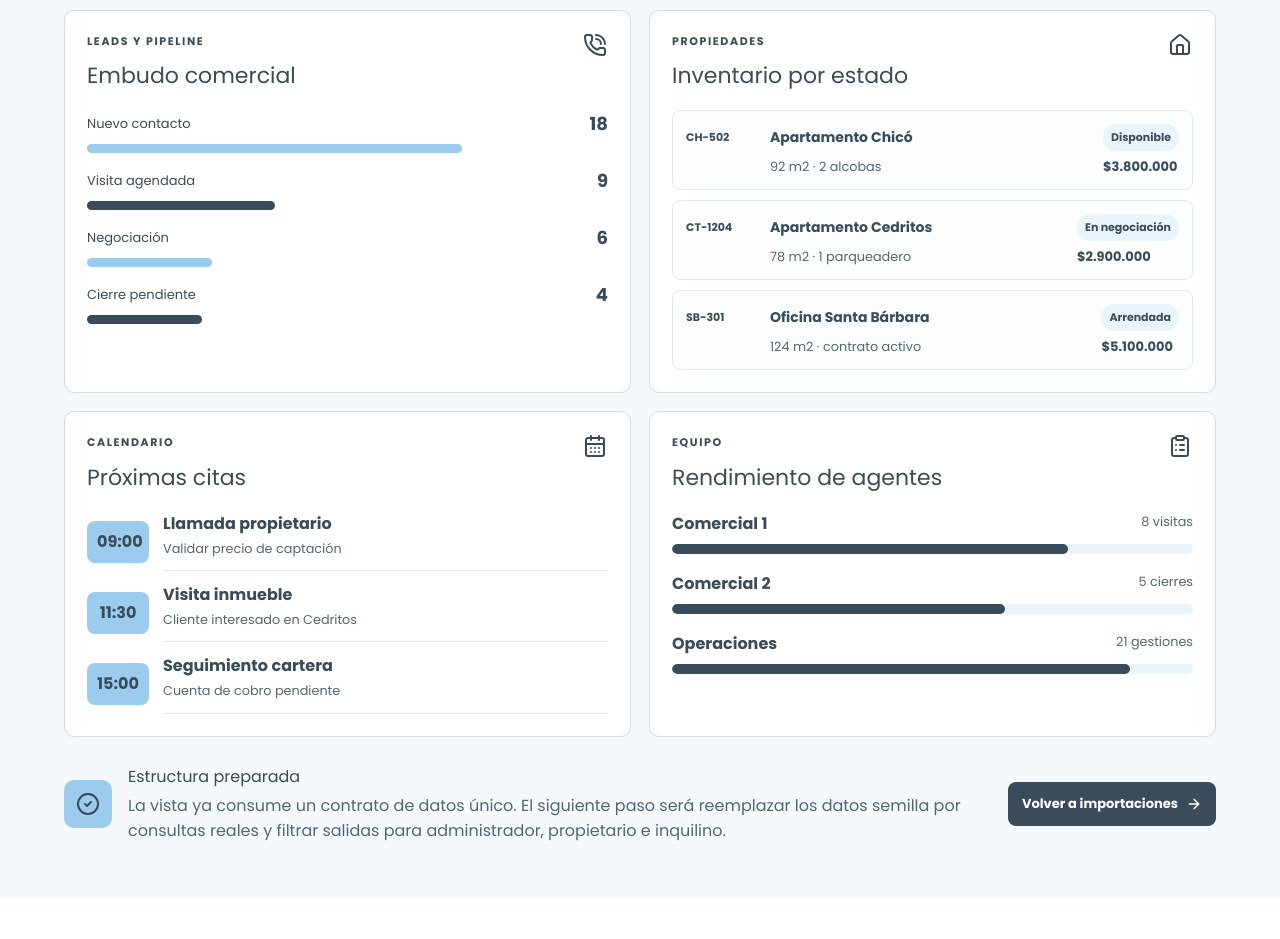
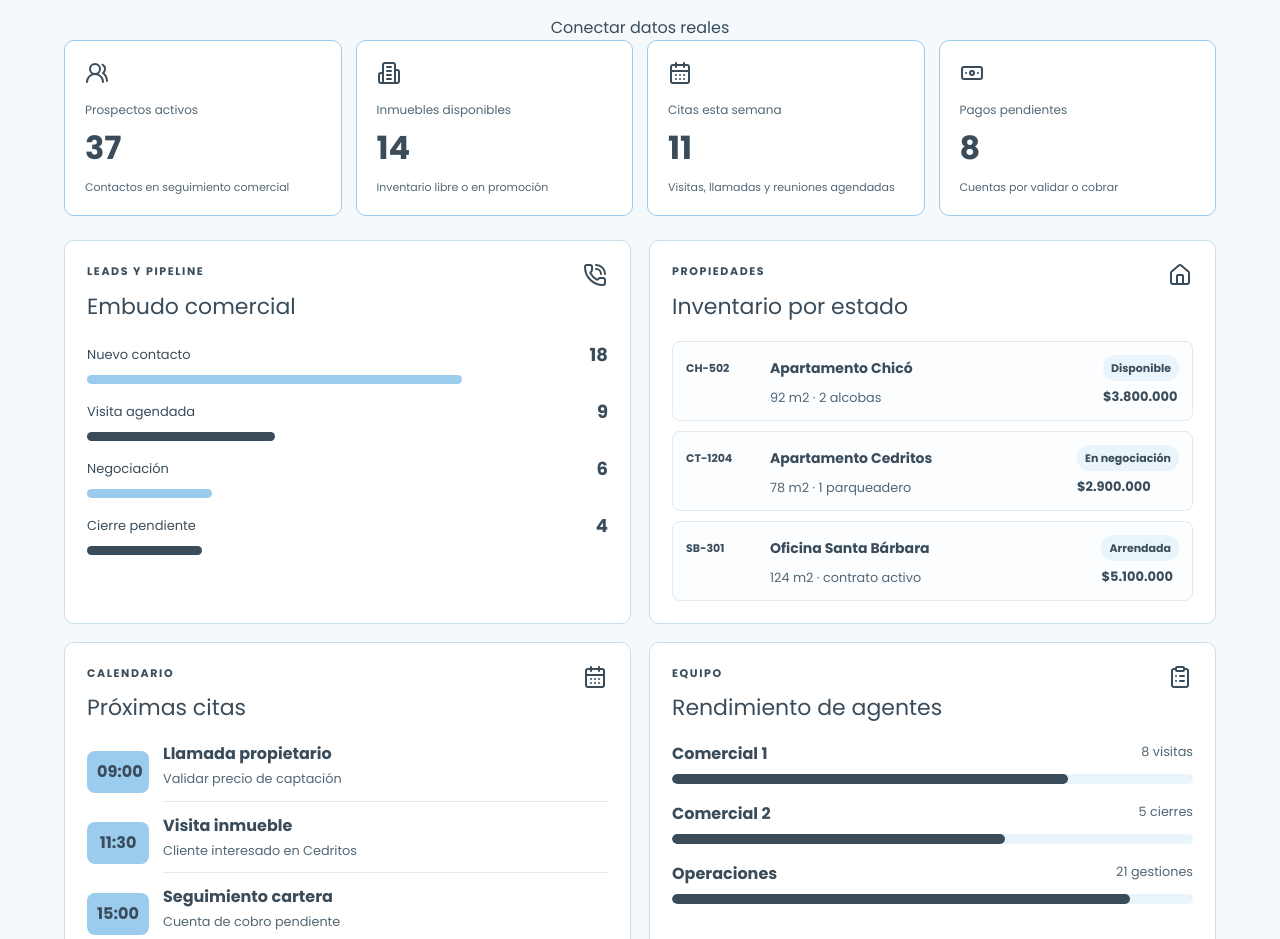
Before and after one commit to KioskoInmobiliario/portalKiosko, a Next.js app: page /admin/dashboard in a window 1280 px wide. Shown: the part 613-1552 px from the top of the page. Before the commit the page ends 1511 px from the top, so only its background shows below. Built offline with nearby package versions, Linux system fonts and the light colour scheme.

Commit message:
Separa tablero CRM conectado

```diff
--- a/app/admin/dashboard/page.tsx
+++ b/app/admin/dashboard/page.tsx
@@ -1,27 +1,9 @@
 import Image from 'next/image';
 import Link from 'next/link';
-import {
-  ArrowRight,
-  Banknote,
-  Building2,
-  CalendarDays,
-  CheckCircle2,
-  ClipboardList,
-  Home,
-  LineChart,
-  PhoneCall,
-  ShieldCheck,
-  UsersRound,
-} from 'lucide-react';
-import { getAdminDashboardData, type DashboardMetric } from '@/lib/admin-dashboard';
+import { ShieldCheck } from 'lucide-react';
+import { getAdminDashboardData } from '@/lib/admin-dashboard';
+import DashboardBoard from './dashboard-board';
 import styles from './dashboard.module.css';
-
-const metricIcons: Record<DashboardMetric['id'], typeof UsersRound> = {
-  leads: UsersRound,
-  available_properties: Building2,
-  appointments: CalendarDays,
-  pending_payments: Banknote,
-};
 
 export const metadata = {
   title: 'Dashboard CRM | Portal Kiosko',
@@ -29,11 +11,6 @@ export const metadata = {
 
 export default async function AdminDashboardPage() {
   const dashboard = await getAdminDashboardData();
-  const updatedAt = new Intl.DateTimeFormat('es-CO', {
-    dateStyle: 'medium',
-    timeStyle: 'short',
-    timeZone: 'America/Bogota',
-  }).format(new Date(dashboard.generatedAt));
 
   return (
     <main className={styles.shell}>
@@ -48,106 +25,7 @@ export default async function AdminDashboardPage() {
         </nav>
         <span className={styles.adminLabel}><ShieldCheck size={17} /> Borrador Fase 1</span>
       </header>
-
-      <section className={styles.hero}>
-        <div>
-          <p className={styles.eyebrow}>CRM inmobiliario</p>
-          <h1>Panel central para gestión comercial y operativa</h1>
-          <p>Primera propuesta visual alineada con el manual de marca: inventario, prospectos, agenda, rendimiento y finanzas en una sola vista.</p>
-        </div>
-        <div className={styles.heroCard}>
-          <LineChart />
-          <strong>{dashboard.finance.value}</strong>
-          <span>{dashboard.finance.description}</span>
-        </div>
-      </section>
-
-      <section className={styles.dataStatus} aria-label="Estado de datos">
-        <strong>{dashboard.source === 'seed' ? 'Datos semilla' : 'Datos conectados'}</strong>
-        <span>Última actualización: {updatedAt}. Estructura lista para conectar base definitiva y permisos por perfil.</span>
-      </section>
-
-      <section className={styles.metrics} aria-label="Indicadores principales">
-        {dashboard.metrics.map((metric) => {
-          const Icon = metricIcons[metric.id];
-          return <article key={metric.id}><Icon /><span>{metric.label}</span><strong>{metric.value}</strong><small>{metric.description}</small></article>;
-        })}
-      </section>
-
-      <section className={styles.grid}>
-        <article className={styles.panel}>
-          <div className={styles.panelTitle}>
-            <div><p className={styles.eyebrow}>Leads y pipeline</p><h2>Embudo comercial</h2></div>
-            <PhoneCall />
-          </div>
-          <div className={styles.pipeline}>
-            {dashboard.pipeline.map((item) => (
-              <div key={item.id}>
-                <span>{item.label}</span>
-                <strong>{item.value}</strong>
-                <i className={item.accent === 'sky' ? styles.sky : styles.slate} style={{ width: `${Math.max(item.value * 4, 22)}%` }} />
-              </div>
-            ))}
-          </div>
-        </article>
-
-        <article className={styles.panel}>
-          <div className={styles.panelTitle}>
-            <div><p className={styles.eyebrow}>Propiedades</p><h2>Inventario por estado</h2></div>
-            <Home />
-          </div>
-          <div className={styles.propertyList}>
-            {dashboard.properties.map((property) => (
-              <div key={property.id}>
-                <span>{property.code}</span>
-                <strong>{property.title}</strong>
-                <small>{property.detail}</small>
-                <em>{property.status}</em>
-                <b>{property.value}</b>
-              </div>
-            ))}
-          </div>
-        </article>
-
-        <article className={styles.panel}>
-          <div className={styles.panelTitle}>
-            <div><p className={styles.eyebrow}>Calendario</p><h2>Próximas citas</h2></div>
-            <CalendarDays />
-          </div>
-          <div className={styles.agenda}>
-            {dashboard.agenda.map((event) => (
-              <div key={event.id}>
-                <time>{event.time}</time>
-                <span><strong>{event.title}</strong><small>{event.detail}</small></span>
-              </div>
-            ))}
-          </div>
-        </article>
-
-        <article className={styles.panel}>
-          <div className={styles.panelTitle}>
-            <div><p className={styles.eyebrow}>Equipo</p><h2>Rendimiento de agentes</h2></div>
-            <ClipboardList />
-          </div>
-          <div className={styles.agents}>
-            {dashboard.team.map((agent) => (
-              <div key={agent.id}>
-                <span><strong>{agent.name}</strong><small>{agent.metric}</small></span>
-                <i><b style={{ width: `${agent.progress}%` }} /></i>
-              </div>
-            ))}
-          </div>
-        </article>
-      </section>
-
-      <section className={styles.nextStep}>
-        <CheckCircle2 />
-        <div>
-          <h2>Estructura preparada</h2>
-          <p>La vista ya consume un contrato de datos único. El siguiente paso será reemplazar los datos semilla por consultas reales y filtrar salidas para administrador, propietario e inquilino.</p>
-        </div>
-        <Link href="/admin/importaciones">Volver a importaciones <ArrowRight size={16} /></Link>
-      </section>
+      <DashboardBoard initialData={dashboard} />
     </main>
   );
 }
```
